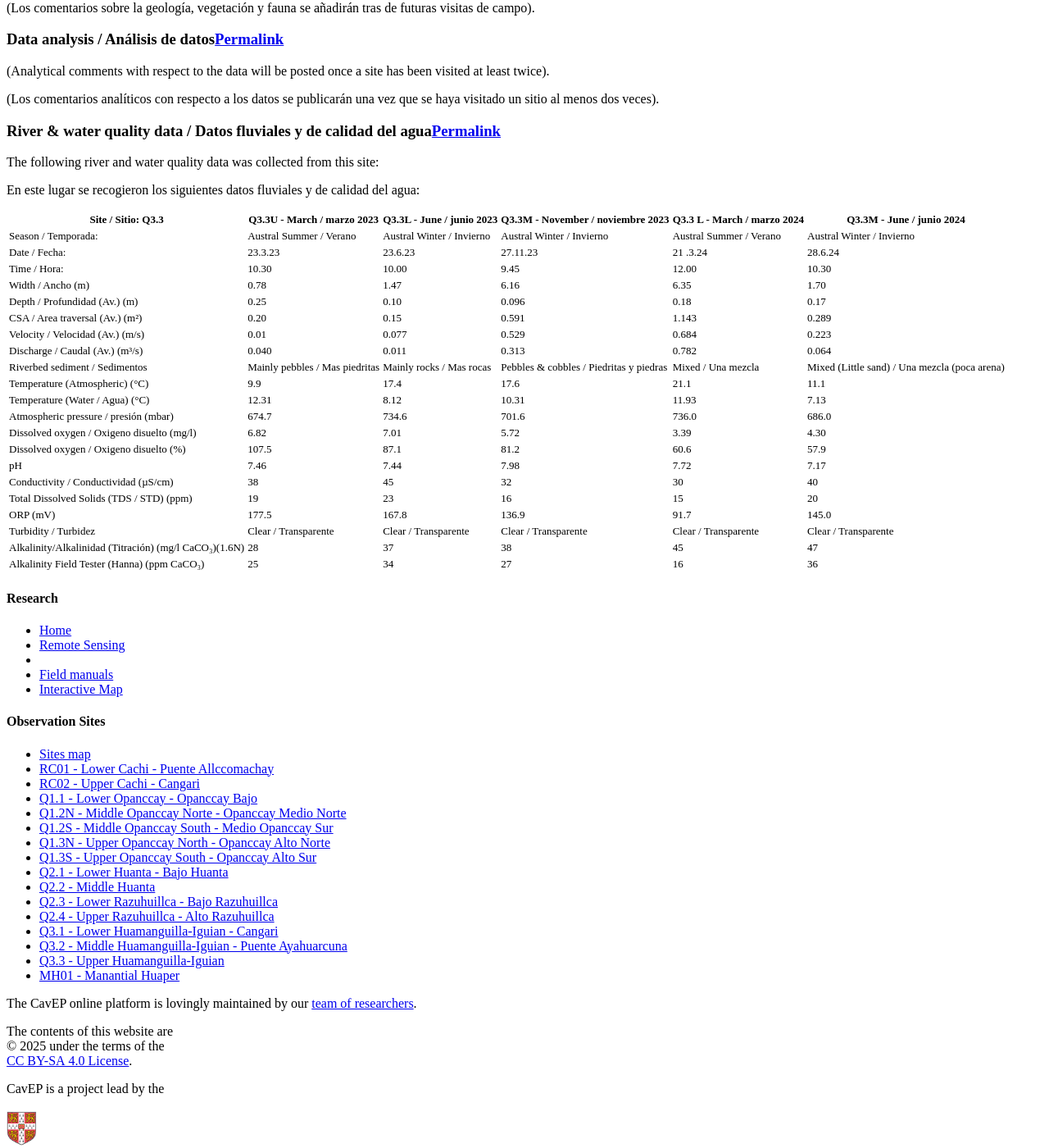
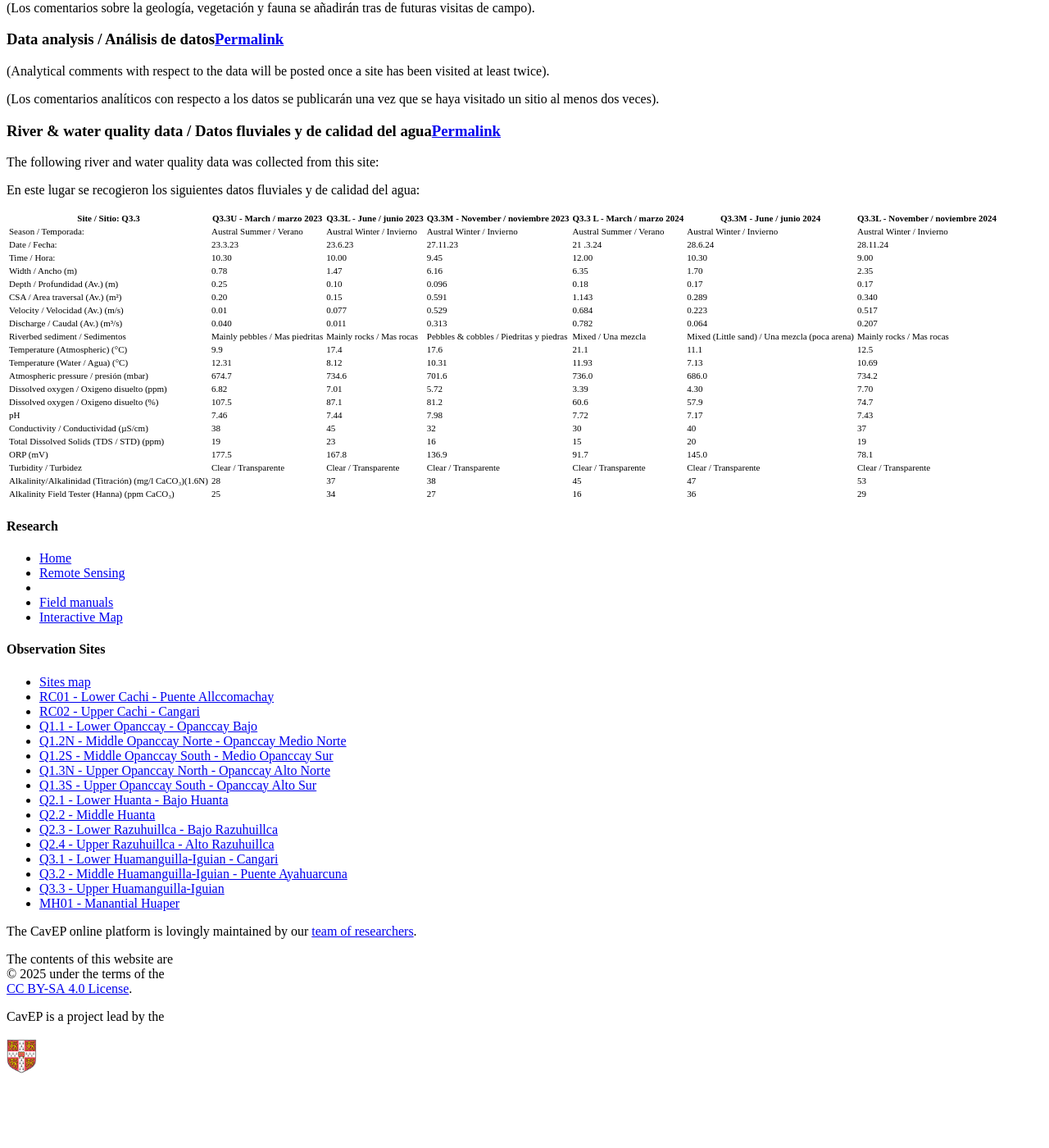
Before and after one commit to HVLepage/cavep-unah, a Jekyll site: the page built from _docs/site-network/Q3_3.md, in a window 1280 px wide and 1400 px high, scrolled down 7374 px. Shown: the whole window at 82% size. Built offline with Jekyll 4.4.1, drawn with Linux system fonts in a browser that asks for light colours; comment, search, counter and statistics services are not loaded; after the commit the page ends 8699 px from its top, so only the background shows below that.

Commit message:
Update Q3_3.md

```diff
--- a/_docs/site-network/Q3_3.md
+++ b/_docs/site-network/Q3_3.md
@@ -4,7 +4,7 @@ permalink: /docs/Q3_3/
 ---
 <style scoped>
 table {
-  font-size: 13px;
+  font-size: 11px;
 }
 </style>
 
@@ -138,26 +138,26 @@ The following river and water quality data was collected from this site:
 
 En este lugar se recogieron los siguientes datos fluviales y de calidad del agua:
 
-|     Site / Sitio: Q3.3                                         |     Q3.3U - March / marzo 2023        |     Q3.3L - June / junio 2023    |     Q3.3M - November / noviembre 2023          |      Q3.3 L - March / marzo 2024    |     Q3.3M - June / junio 2024                        |
-|----------------------------------------------------------------|---------------------------------------|----------------------------------|------------------------------------------------|-------------------------------------|------------------------------------------------------|
-|     Season / Temporada:                                        |     Austral Summer / Verano           |     Austral Winter / Invierno    |     Austral Winter / Invierno                  |     Austral Summer / Verano         |     Austral Winter / Invierno                        |
-|     Date / Fecha:                                              |     23.3.23                           |     23.6.23                      |     27.11.23                                   |           21 .3.24                  |     28.6.24                                          |
-|     Time / Hora:                                               |     10.30                             |     10.00                        |     9.45                                       |     12.00                           |     10.30                                            |
-|     Width / Ancho (m)                                          |     0.78                              |     1.47                         |     6.16                                       |     6.35                            |     1.70                                             |
-|     Depth / Profundidad (Av.) (m)                              |     0.25                              |     0.10                         |     0.096                                      |     0.18                            |     0.17                                             |
-|     CSA / Area traversal (Av.) (m²)                            |     0.20                              |     0.15                         |     0.591                                      |     1.143                           |     0.289                                            |
-|     Velocity / Velocidad    (Av.) (m/s)                        |     0.01                              |     0.077                        |     0.529                                      |     0.684                           |     0.223                                            |
-|     Discharge / Caudal (Av.) (m³/s)                            |     0.040                             |     0.011                        |     0.313                                      |     0.782                           |     0.064                                            |
-|     Riverbed sediment / Sedimentos                             |     Mainly pebbles / Mas piedritas    |     Mainly rocks / Mas rocas     |     Pebbles & cobbles / Piedritas y piedras    |     Mixed / Una mezcla              |     Mixed (Little sand) / Una mezcla (poca arena)    |
-|     Temperature (Atmospheric) (°C)                             |     9.9                               |     17.4                         |     17.6                                       |     21.1                            |     11.1                                             |
-|     Temperature (Water / Agua) (°C)                            |     12.31                             |     8.12                         |     10.31                                      |     11.93                           |     7.13                                             |
-|     Atmospheric pressure / presión (mbar)                      |     674.7                             |     734.6                        |     701.6                                      |     736.0                           |     686.0                                            |
-|     Dissolved oxygen / Oxigeno   disuelto (mg/l)               |     6.82                              |     7.01                         |     5.72                                       |     3.39                            |     4.30                                             |
-|     Dissolved oxygen / Oxigeno disuelto (%)                    |     107.5                             |     87.1                         |     81.2                                       |     60.6                            |     57.9                                             |
-|     pH                                                         |     7.46                              |     7.44                         |     7.98                                       |     7.72                            |     7.17                                             |
-|     Conductivity / Conductividad (µS/cm)                       |     38                                |     45                           |     32                                         |     30                              |     40                                               |
-|     Total Dissolved Solids (TDS / STD)  (ppm)                  |     19                                |     23                           |     16                                         |     15                              |     20                                               |
-|     ORP (mV)                                                   |     177.5                             |     167.8                        |     136.9                                      |     91.7                            |     145.0                                            |
-|     Turbidity / Turbidez                                       |     Clear  /    Transparente          |     Clear  /    Transparente     |     Clear  /    Transparente                   |     Clear  /    Transparente        |     Clear  /    Transparente                         |
-|     Alkalinity/Alkalinidad   (Titración) (mg/l CaCO₃)(1.6N)    |     28                                |     37                           |     38                                         |     45                              |     47                                               |
-|     Alkalinity Field Tester (Hanna) (ppm CaCO₃)                |     25                                |     34                           |     27                                         |     16                              |     36                                               |
+|     Site / Sitio: Q3.3                                         |     Q3.3U - March / marzo 2023        |     Q3.3L - June / junio 2023    |     Q3.3M - November / noviembre 2023          |      Q3.3 L - March / marzo 2024    |     Q3.3M - June / junio 2024                        |     Q3.3L - November / noviembre 2024    |
+|----------------------------------------------------------------|---------------------------------------|----------------------------------|------------------------------------------------|-------------------------------------|------------------------------------------------------|------------------------------------------|
+|     Season / Temporada:                                        |     Austral Summer / Verano           |     Austral Winter / Invierno    |     Austral Winter / Invierno                  |     Austral Summer / Verano         |     Austral Winter / Invierno                        |     Austral Winter / Invierno            |
+|     Date / Fecha:                                              |     23.3.23                           |     23.6.23                      |     27.11.23                                   |           21 .3.24                  |     28.6.24                                          |     28.11.24                             |
+|     Time / Hora:                                               |     10.30                             |     10.00                        |     9.45                                       |     12.00                           |     10.30                                            |     9.00                                 |
+|     Width / Ancho (m)                                          |     0.78                              |     1.47                         |     6.16                                       |     6.35                            |     1.70                                             |     2.35                                 |
+|     Depth / Profundidad (Av.) (m)                              |     0.25                              |     0.10                         |     0.096                                      |     0.18                            |     0.17                                             |     0.17                                 |
+|     CSA / Area traversal (Av.) (m²)                            |     0.20                              |     0.15                         |     0.591                                      |     1.143                           |     0.289                                            |     0.340                                |
+|     Velocity / Velocidad    (Av.) (m/s)                        |     0.01                              |     0.077                        |     0.529                                      |     0.684                           |     0.223                                            |     0.517                                |
+|     Discharge / Caudal (Av.) (m³/s)                            |     0.040                             |     0.011                        |     0.313                                      |     0.782                           |     0.064                                            |     0.207                                |
+|     Riverbed sediment / Sedimentos                             |     Mainly pebbles / Mas piedritas    |     Mainly rocks / Mas rocas     |     Pebbles & cobbles / Piedritas y piedras    |     Mixed / Una mezcla              |     Mixed (Little sand) / Una mezcla (poca arena)    |     Mainly rocks / Mas rocas             |
+|     Temperature (Atmospheric) (°C)                             |     9.9                               |     17.4                         |     17.6                                       |     21.1                            |     11.1                                             |     12.5                                 |
+|     Temperature (Water / Agua) (°C)                            |     12.31                             |     8.12                         |     10.31                                      |     11.93                           |     7.13                                             |     10.69                                |
+|     Atmospheric pressure / presión (mbar)                      |     674.7                             |     734.6                        |     701.6                                      |     736.0                           |     686.0                                            |     734.2                                |
+|     Dissolved oxygen /   Oxigeno disuelto (ppm)                |     6.82                              |     7.01                         |     5.72                                       |     3.39                            |     4.30                                             |     7.70                                 |
+|     Dissolved oxygen / Oxigeno disuelto (%)                    |     107.5                             |     87.1                         |     81.2                                       |     60.6                            |     57.9                                             |     74.7                                 |
+|     pH                                                         |     7.46                              |     7.44                         |     7.98                                       |     7.72                            |     7.17                                             |     7.43                                 |
+|     Conductivity / Conductividad (µS/cm)                       |     38                                |     45                           |     32                                         |     30                              |     40                                               |     37                                   |
+|     Total Dissolved Solids (TDS / STD)  (ppm)                  |     19                                |     23                           |     16                                         |     15                              |     20                                               |     19                                   |
+|     ORP (mV)                                                   |     177.5                             |     167.8                        |     136.9                                      |     91.7                            |     145.0                                            |     78.1                                 |
+|     Turbidity / Turbidez                                       |     Clear  /    Transparente          |     Clear  /    Transparente     |     Clear  /    Transparente                   |     Clear  /    Transparente        |     Clear  /    Transparente                         |     Clear  /    Transparente             |
+|     Alkalinity/Alkalinidad   (Titración) (mg/l CaCO₃)(1.6N)    |     28                                |     37                           |     38                                         |     45                              |     47                                               |     53                                   |
+|     Alkalinity Field Tester (Hanna) (ppm CaCO₃)                |     25                                |     34                           |     27                                         |     16                              |     36                                               |     29                                   |
```
